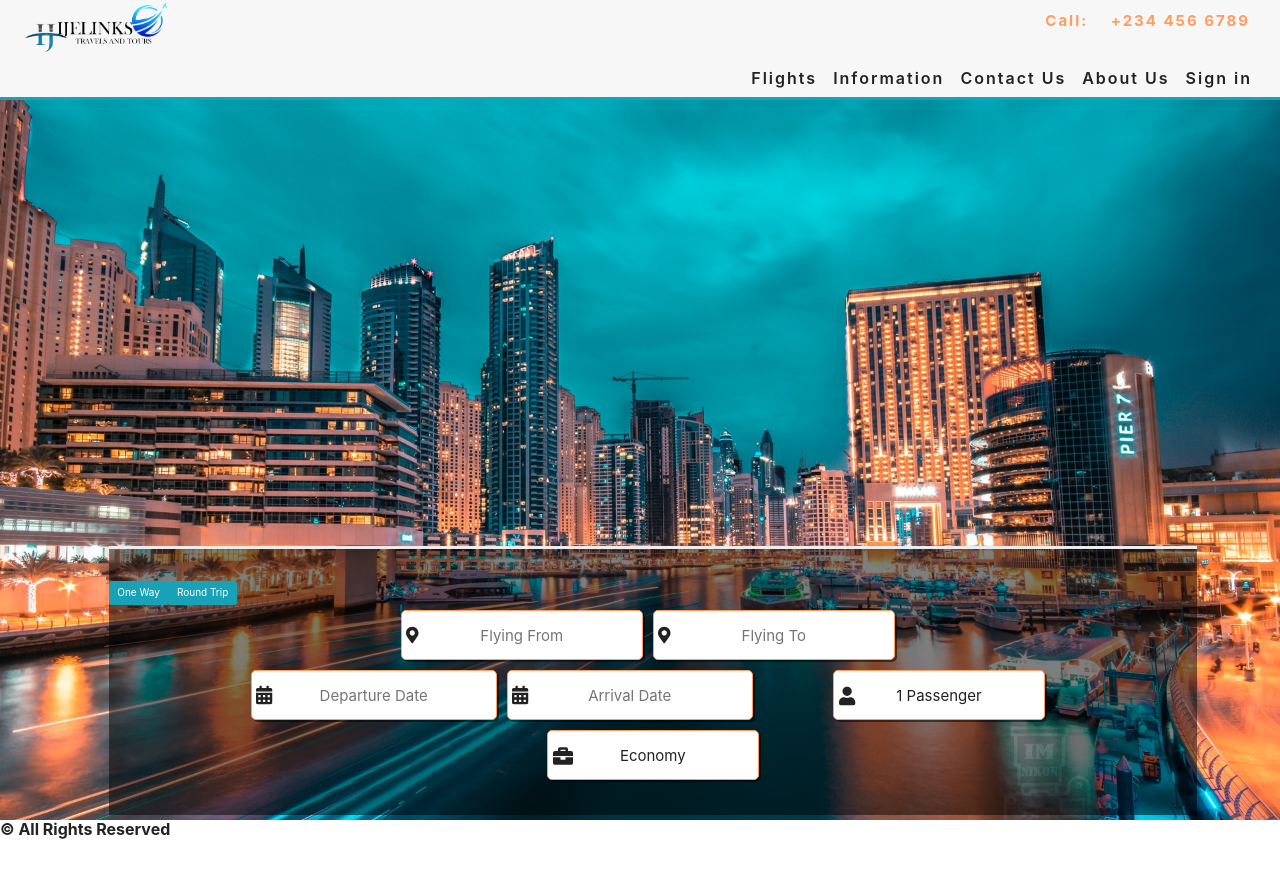
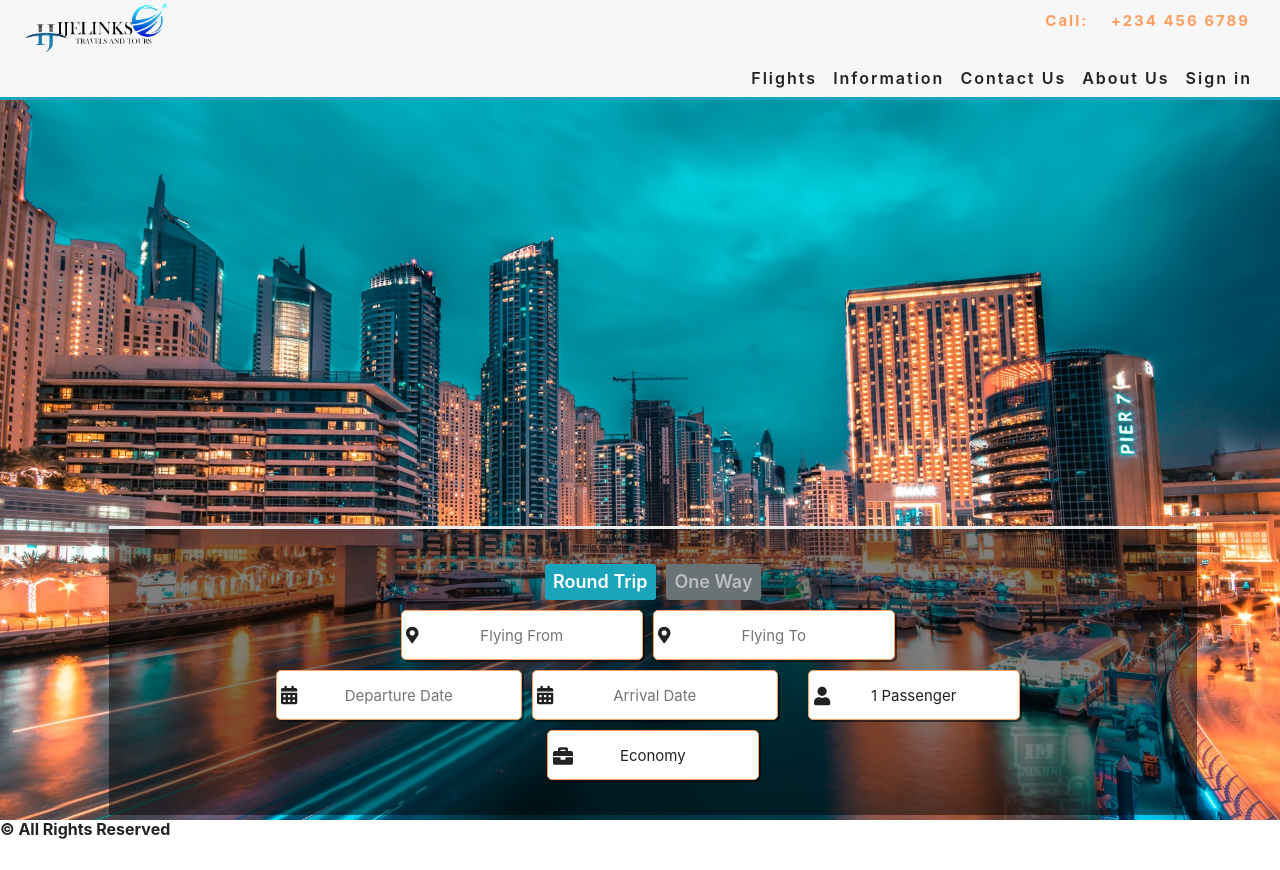
Before and after one commit to Kh3m/frontend, a React (Create React App) app: page / in a window 1280 px wide. Built offline with nearby package versions, Linux system fonts and the light colour scheme.

Commit message:
implemented one-way and round-trip button clicks including hidding and displaying fields

```diff
--- a/src/App.css
+++ b/src/App.css
@@ -1,6 +1,6 @@
 :root {
   --primaryColor: #1632ce;
-  --secondaryColor: #17a2b8;
+  --secondaryColor: #1aa5bb;
   --tertiaryColor: #ff9d5f;
   --transparentBg: rgba(22, 50, 206, 0.18);
   --mainWhite: #fff;
@@ -220,7 +220,7 @@ h6 {
 .form-container {
   margin: 0 auto;
   display: flex;
-  justify-content: space-evenly;
+  justify-content: center;
   flex-wrap: wrap;
   flex-direction: column;
 }
@@ -323,6 +323,24 @@ ul > li > div > svg {
   cursor: pointer;
   margin: 0.8rem;
 }
+.trip-dir-btn {
+  display: flex;
+  justify-content: center;
+}
+.trip-dir-btn .btn {
+  font-size: 1.8rem;
+  font-weight: 600;
+  margin: 0.5rem;
+  border-color: rgba(105, 114, 116);
+  background-color: rgba(105, 114, 116);
+  color: var(--darkGrey);
+}
+.trip-dir-btn .btn:hover,
+.trip-dir-btn .active {
+  border-color: rgb(23, 164, 186) !important;
+  background-color: var(--secondaryColor) !important;
+  color: var(--mainWhite) !important;
+}
 @media only screen and (min-width: 768px) {
   .form-container {
     width: 85%;
--- a/src/components/SearchForm.js
+++ b/src/components/SearchForm.js
@@ -6,6 +6,8 @@ import DatePicker from 'react-datepicker'
 export default function SearchForm() {
   const [startDate, setStartDate] = useState("");
   const [endDate, setEndDate] = useState("");
+  const [roundTrip, setRoundTrip] = useState(true)
+  const [oneWay, setOneWay] = useState(false)
   const [passengerOpen, setPassengerOpen] = useState(false)
   const [travelClassOpen, setTravelClassOpen] = useState(false)
   const [passengerCount, setPassengerCount] = useState(1)
@@ -31,19 +33,16 @@ export default function SearchForm() {
         setTravelClassOpen(!travelClassOpen)
       }
     }
-
-    // else setPassengerOpen(!passengerOpen)
-    // if (!travelClassRef.current.contains(e.target)) {
-    //   setTravelClassOpen(!travelClassOpen)
-    // } else setTravelClassOpen(!travelClassOpen)
   }
 
   return (
     <div className="form">
       <form>
-        <div>
-          <button className="btn btn-info">One Way</button>
-          <button className="btn btn-info">Round Trip</button>
+        <div className="trip-dir-btn">
+          <div className={roundTrip ? "btn btn-info active" : "btn btn-info"}
+            onClick={() => { setRoundTrip(!roundTrip); setOneWay(!oneWay) }} >Round Trip</div>
+          <div className={oneWay ? "btn btn-info active" : "btn btn-info"}
+            onClick={() => { setOneWay(!oneWay); setRoundTrip(!roundTrip); }}>One Way</div>
         </div>
         <ul className="form-container">
           <li className="form-list">
@@ -88,7 +87,7 @@ export default function SearchForm() {
             </div>
 
             <div className="date-picker"
-            //   className={isOneWay ? "hidden" : ""}
+              className={roundTrip ? "" : "hidden"}
             >
               <FontAwesomeIcon icon={faCalendarAlt} className="input-icons"></FontAwesomeIcon>
               <DatePicker
```
